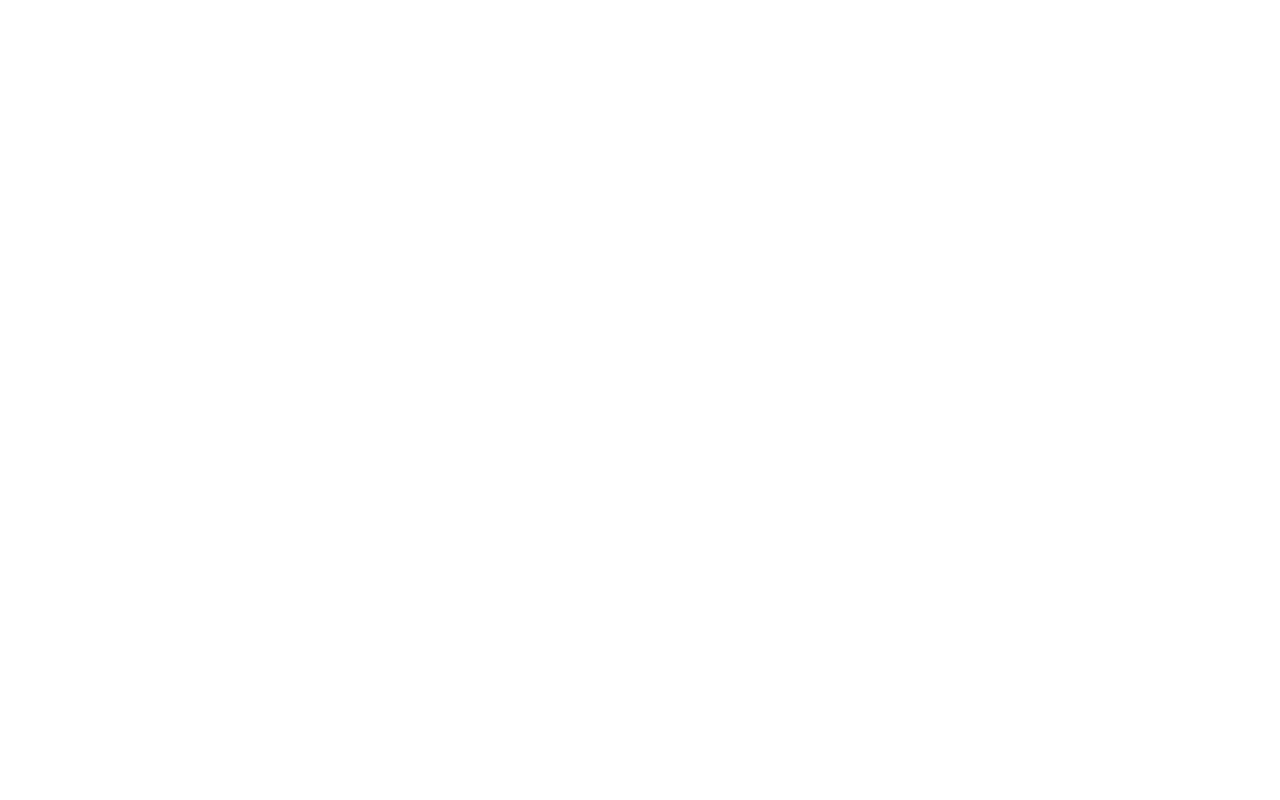
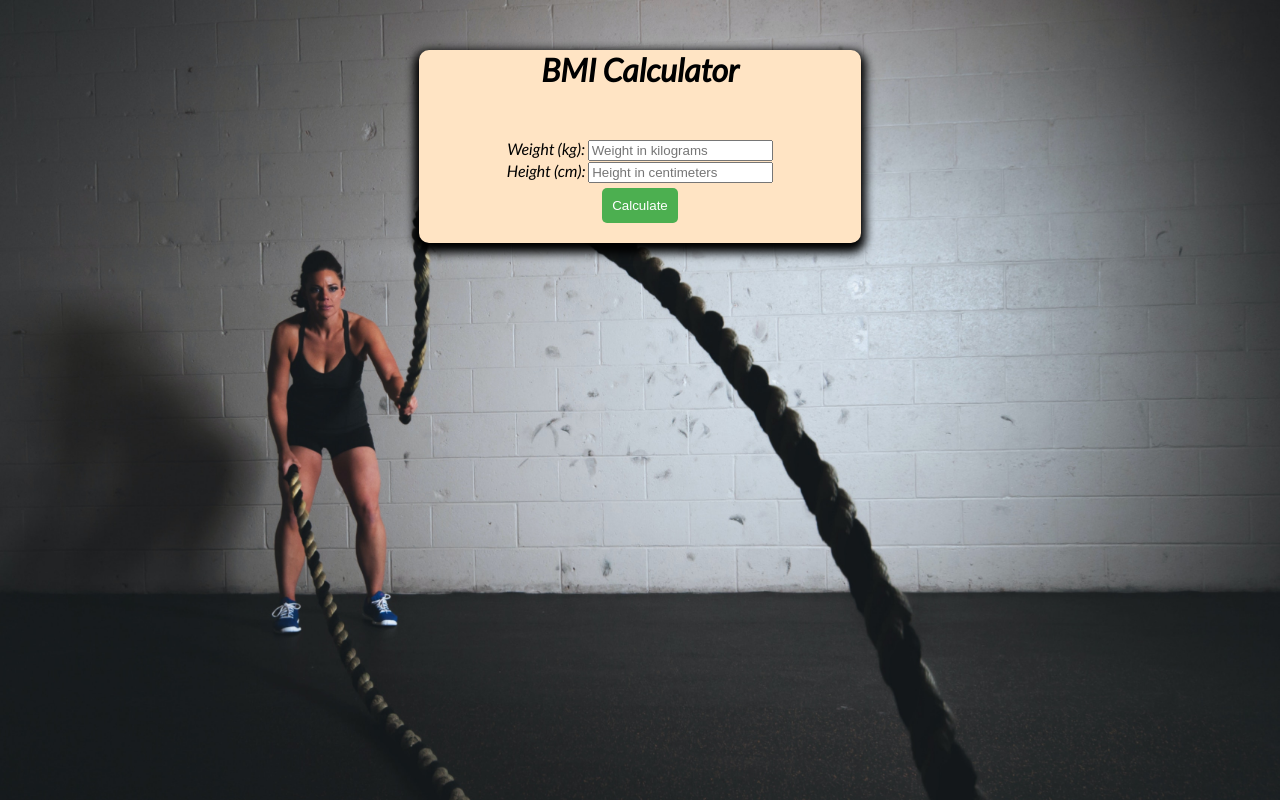
Before and after one commit to MahimPranto/BMI_Calculator, a plain HTML site: page index.html in a window 1280 px wide. Drawn offline with Linux system fonts and the light colour scheme.

Commit message:
completed

```diff
--- a/index.html
+++ b/index.html
@@ -5,8 +5,30 @@
     <meta http-equiv="X-UA-Compatible" content="IE=edge">
     <meta name="viewport" content="width=device-width, initial-scale=1.0">
     <title>BMI Calculator</title>
+    <link rel="preconnect" href="https://fonts.googleapis.com">
+    <link rel="preconnect" href="https://fonts.gstatic.com" crossorigin>
+    <link href="https://fonts.googleapis.com/css2?family=Lato:ital@1&display=swap" rel="stylesheet">
+    <link rel="stylesheet" href="style.css">
 </head>
 <body>
+    <div class="box">
+        <h1>BMI Calculator</h1>
+        <form action="">
+            <div>
+                <label for="weightInput">Weight (kg):</label>
+                <input type="number" id="weightInput" placeholder="Weight in kilograms">
+            </div>
+            <div>
+                <label for="heightInput">Height (cm):</label>
+                <input type="number" id="heightInput" placeholder="Height in centimeters">
+            </div>
+            <button type="button" id="calculateBtn">Calculate</button>
+        </form>
+        <div class="result"></div>
+    </div>
 
+
+
+    <script src="script.js"></script>
 </body>
 </html>
--- a/script.js
+++ b/script.js
@@ -0,0 +1,19 @@
+function calculateBMI(){
+    const weight=document.getElementById('weightInput').value;
+    const height=document.getElementById('heightInput').value
+    const bmi= (weight/ (height/100 * height/100)).toFixed(2);
+
+    if (weight<=0 || height<=0)
+        document.querySelector('.result').innerHTML ="Invalid Input";
+    else if(bmi<18.5)
+        document.querySelector('.result').innerHTML ="Your BMI is: "+bmi+" (Underweight)";
+    else if (bmi>=18.5 && bmi<=24.9)
+        document.querySelector('.result').innerHTML ="Your BMI is: "+bmi+" (Healthy)";
+    else if (bmi>=25 && bmi<=29.9)
+        document.querySelector('.result').innerHTML ="Your BMI is: "+bmi+" (Overweight)";
+    else
+        document.querySelector('.result').innerHTML ="Your BMI is: "+bmi+" (Obese)";
+
+}
+
+document.getElementById('calculateBtn').addEventListener('click', calculateBMI);
--- a/style.css
+++ b/style.css
@@ -0,0 +1,36 @@
+body{
+    font-family: 'Lato', sans-serif;
+    background-image: url(images/bg.jpg);
+    background-size: cover;
+    background-repeat: no-repeat;
+    color: black;
+    text-align: center;
+}
+form { margin-top: 50px;
+}
+.box{
+    margin: 50px auto;
+    background-color:bisque;
+    border-radius: 10px;
+    width: 35%;
+    height: 100%;
+    box-shadow: 0px 5px 10px 5px;
+    padding-bottom: 10px;
+}
+
+button {
+    margin-top: 5px;
+    padding: 10px 10px;
+    border-radius: 5px;
+    border: none;
+    background-color: #4CAF50;
+    color: white;
+    cursor: pointer;
+}
+.result {
+    margin-top: 10px;
+    font-size: 24px;
+    font-weight: bold;
+    background-color: white;
+    margin: 10px 10px;
+}
```
Also changed, not shown: images/bg.jpg (added).
